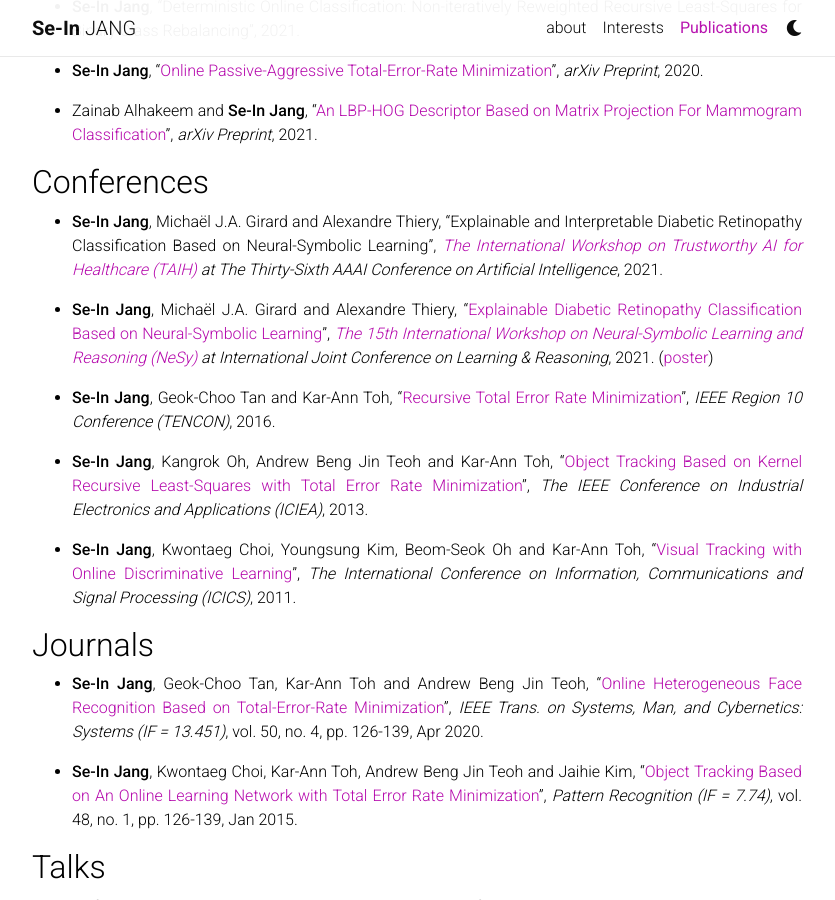
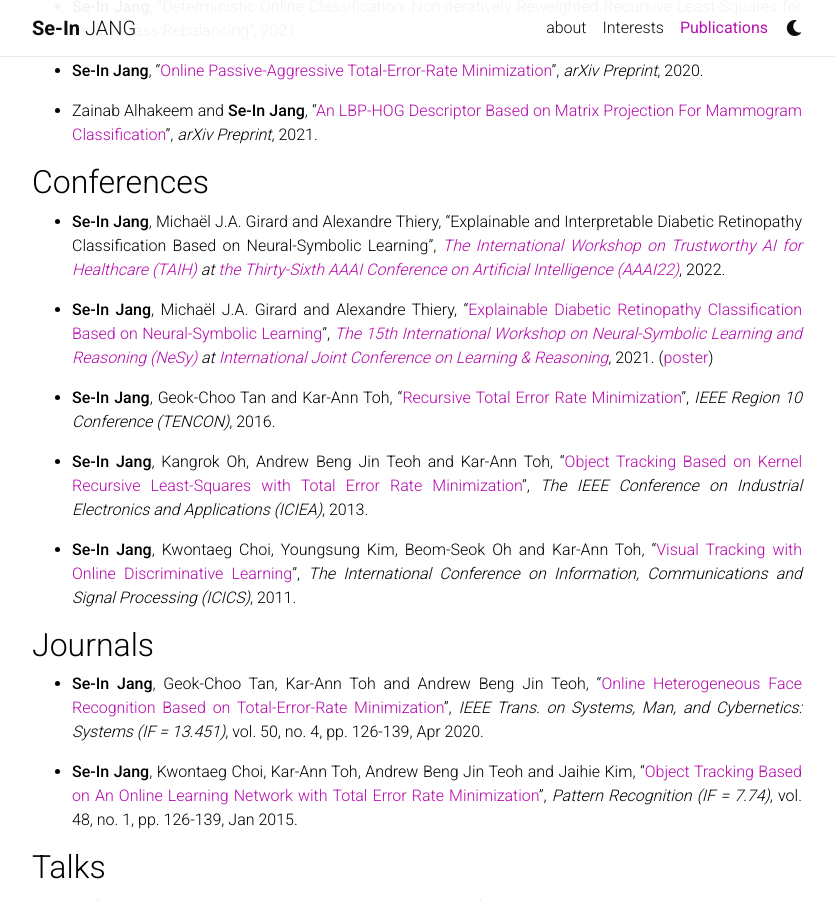
Before and after one commit to sijang/sijang.github.io, a Jekyll site: the page built from _pages/publications.md, in a window 1280 px wide and 900 px high, scrolled down 328 px. Shown: the whole window, without its empty margins (223-1058 px from the left). Built offline with Jekyll 4.4.1, drawn with Linux system fonts in a browser that asks for light colours; nearby versions of some CDN libraries; a style sheet for code colours, icons or effects is not loaded.

Commit message:
Update publications.md

```diff
--- a/_pages/publications.md
+++ b/_pages/publications.md
@@ -24,11 +24,11 @@ nav: true
 
 
 ## Conferences
-- **Se-In Jang**, Michaël J.A. Girard and Alexandre Thiery, "Explainable and Interpretable Diabetic Retinopathy Classification Based on Neural-Symbolic Learning", *[The International Workshop on Trustworthy AI for Healthcare (TAIH)](https://taih21.github.io/){:target="_blank"} at The Thirty-Sixth AAAI Conference on Artificial Intelligence*, 2021.
+- **Se-In Jang**, Michaël J.A. Girard and Alexandre Thiery, "Explainable and Interpretable Diabetic Retinopathy Classification Based on Neural-Symbolic Learning", *[The International Workshop on Trustworthy AI for Healthcare (TAIH)](https://taih21.github.io/){:target="_blank"} at [the Thirty-Sixth AAAI Conference on Artificial Intelligence (AAAI22)](https://aaai.org/Conferences/AAAI-22/){:target="_blank"}*, 2022.
 {: style="text-align: justify"}
 
 
-- **Se-In Jang**, Michaël J.A. Girard and Alexandre Thiery, "[Explainable Diabetic Retinopathy Classification Based on Neural-Symbolic Learning](http://ceur-ws.org/Vol-2986/paper8.pdf){:target="_blank"}", *[The 15th International Workshop on Neural-Symbolic Learning and Reasoning (NeSy)](https://sites.google.com/view/nesy20/home){:target="_blank"} at International Joint Conference on Learning & Reasoning*, 2021. ([poster](http://lr2020.iit.demokritos.gr/posters/35.pdf){:target="_blank"})
+- **Se-In Jang**, Michaël J.A. Girard and Alexandre Thiery, "[Explainable Diabetic Retinopathy Classification Based on Neural-Symbolic Learning](http://ceur-ws.org/Vol-2986/paper8.pdf){:target="_blank"}", *[The 15th International Workshop on Neural-Symbolic Learning and Reasoning (NeSy)](https://sites.google.com/view/nesy20/home){:target="_blank"} at [International Joint Conference on Learning & Reasoning](http://lr2020.iit.demokritos.gr/){:target="_blank"}*, 2021. ([poster](http://lr2020.iit.demokritos.gr/posters/35.pdf){:target="_blank"})
 {: style="text-align: justify"}
 
 - **Se-In Jang**, Geok-Choo Tan and Kar-Ann Toh, "[Recursive Total Error Rate Minimization](https://doi.org/10.1109/TENCON.2016.7847954){:target="_blank"}", *IEEE Region 10 Conference (TENCON)*, 2016.
```
